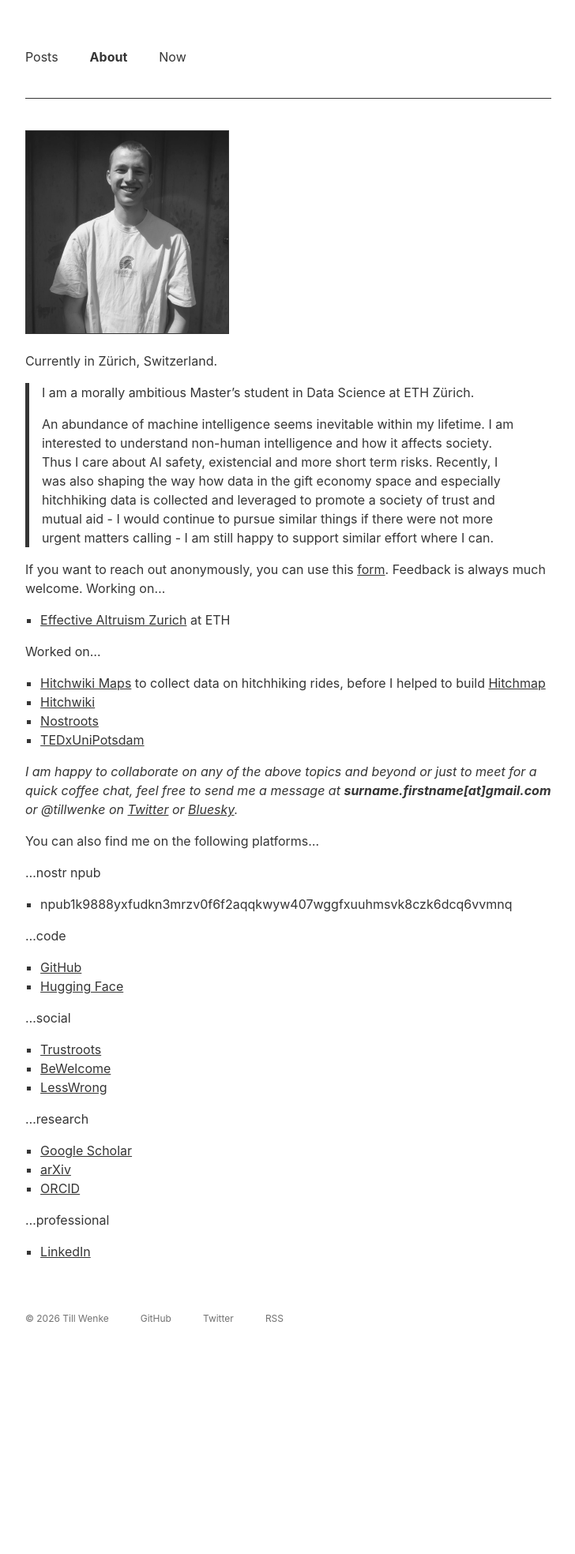
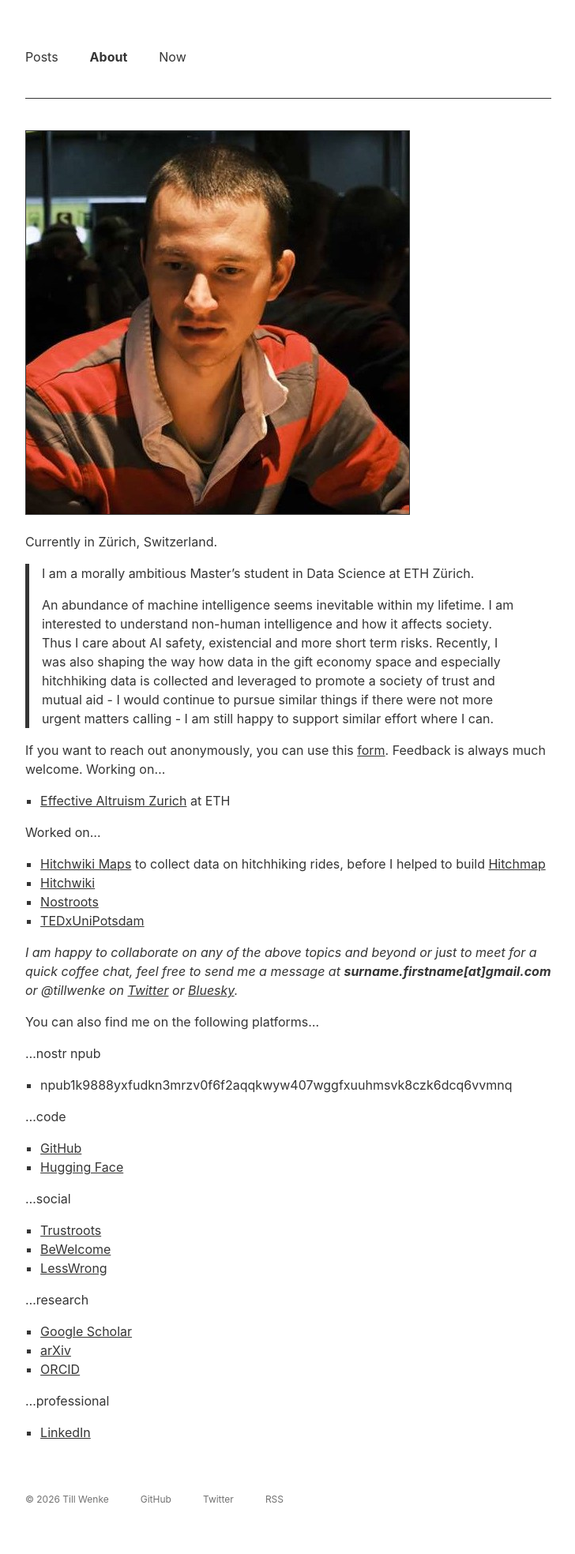
Before and after one commit to tillwenke/tillwenke.github.io, a Jekyll site: the page built from about.markdown, in a window 1280 px wide. Shown: the whole page at 79% size, without its empty margins (275-1003 px from the left). Built offline with Jekyll 4.4.1, drawn with Linux system fonts in a browser that asks for light colours; before the commit the page ends 1739 px from its top, so only the background shows below that.

Commit message:
Use new portrait as profile picture and favicon
Co-Authored-By: Claude Opus 5.5 <noreply@anthropic.com>

```diff
--- a/_includes/head.html
+++ b/_includes/head.html
@@ -3,6 +3,8 @@
   <meta http-equiv="X-UA-Compatible" content="IE=edge">
   <meta name="viewport" content="width=device-width, initial-scale=1">
   <link rel="shortcut icon" type="image/x-icon" href="{{ '/favicon.ico' | relative_url }}">
+  <link rel="icon" type="image/png" sizes="192x192" href="{{ '/assets/favicon-192.png' | relative_url }}">
+  <link rel="apple-touch-icon" href="{{ '/apple-touch-icon.png' | relative_url }}">
   {%- seo -%}
   {%- feed_meta -%}
   <style>
--- a/about.markdown
+++ b/about.markdown
@@ -5,7 +5,7 @@ description: "Till Wenke — Data Science Master's student at ETH Zürich. Worki
 permalink: /about/
 ---
 
-![Portrait of Till Wenke](https://raw.githubusercontent.com/tillwenke/tillwenke.github.io/main/favicon.ico)
+![Portrait of Till Wenke](/assets/profile.jpg)
 
 Currently in Zürich, Switzerland.
 
```
Also changed, not shown: apple-touch-icon.png (added), assets/favicon-192.png (added), assets/profile.jpg (added), favicon.ico.
